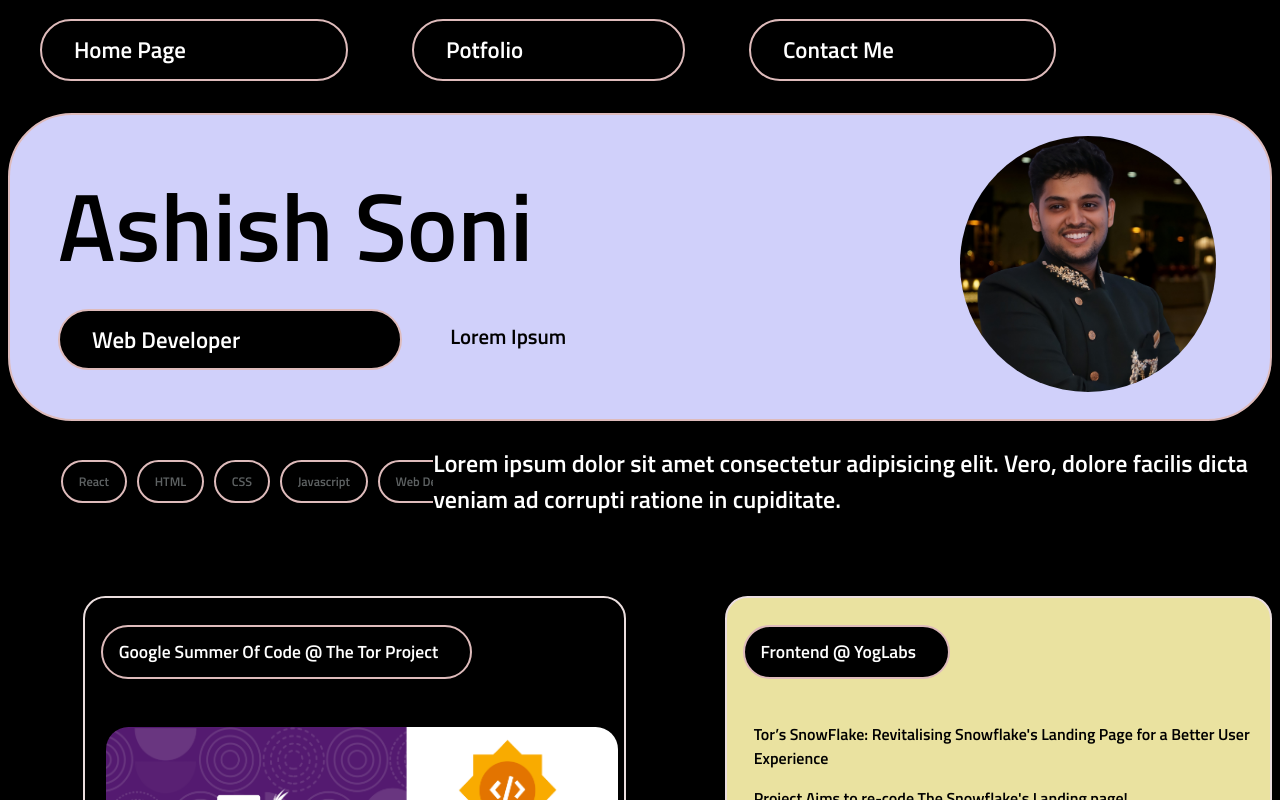
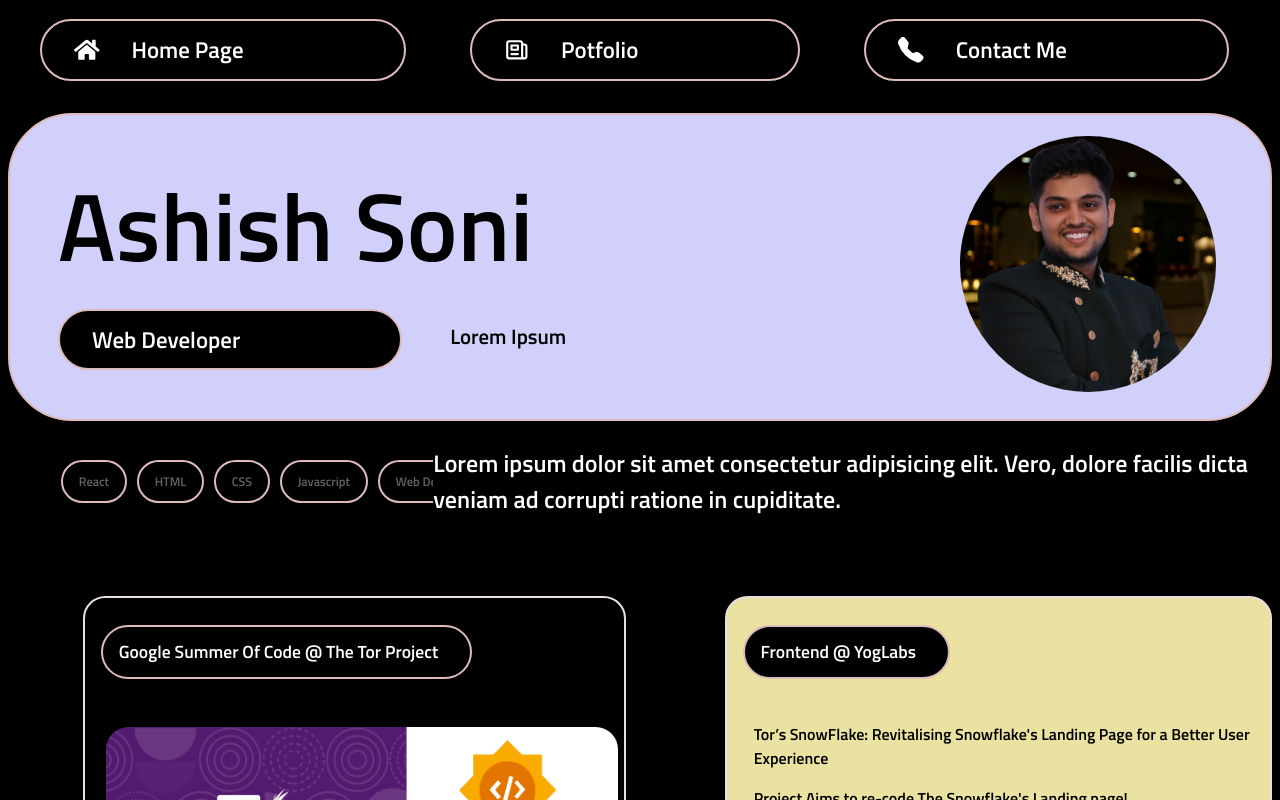
Before and after one commit to ashishsoniii/personal-portfolio, a React (Create React App) app: page / in a window 1280 px wide. Shown: the top 800 px of the page. Built offline with nearby package versions, Linux system fonts and the light colour scheme.

Commit message:
frontend-fix

```diff
--- a/src/App.css
+++ b/src/App.css
@@ -1,6 +1,8 @@
 * {
     /* background-color: black; */
     scroll-behavior: smooth;
+    /* background-color: rgb(0, 0, 0); */
+    background-color: rgb(0, 0, 0);
     /* scroll-padding-top: 80px; */
 
 
--- a/src/App.js
+++ b/src/App.js
@@ -1,13 +1,16 @@
 import React from 'react'
 import Navbar from './components/Navbar'
-import "./App.js"
+import "./App.css"
 import HomePage from './Page/HomePage'
 
 function App() {
   return (
     <>
+    <div className="bg-color">
+
       <Navbar/>
       <HomePage/>
+    </div>
     </>
   )
 }
--- a/src/Page/HomePage.js
+++ b/src/Page/HomePage.js
@@ -19,9 +19,9 @@ function HomePage() {
       <div className="homepage-main">
         <div className="hp-left">
           <div className="ashish-txt">Ashish Soni</div>
-          <div className="nav tp">
-            <div className="nav-btn">
-              <a href="/" className="nav-btn-link">
+          <div className="nav tp ">
+            <div className="nav-btn bg-hover-white">
+              <a href="/" className="nav-btn-link bg-hover-white">
                 Web Developer
               </a>
             </div>
@@ -43,7 +43,7 @@ function HomePage() {
       {/* Section 2 */}
       <div className="homeSection2">
         {Skills.map((btn, index) => (
-          <div className="nav2 tp">
+          <div className="nav2 tp ">
             <div className="nav-btn3" key={index}>
               <h1 className="nav-btn-link3">{btn.text}</h1>
             </div>
--- a/src/Page/HomePage4.js
+++ b/src/Page/HomePage4.js
@@ -1,7 +1,7 @@
 import React from "react";
 import Form from "../components/Form";
-import { FaGithub, FaLinkedin, FaTwitter, FaVoicemail } from "react-icons/fa";
-import { AiOutlineMail } from "react-icons/ai";
+import { FaGithub, FaLinkedin, FaTwitter } from "react-icons/fa";
+import { AiFillGitlab, AiOutlineMail } from "react-icons/ai";
 import { BsFillTelephoneFill } from "react-icons/bs";
 
 function HomePage4() {
@@ -26,7 +26,7 @@ function HomePage4() {
               <a
                 className="contact-text-content-1-content"
                 href="mailto:ashishsoni2002@gmail.com"
-                target="_blank"
+                target="__blank"
               >
                 ashishsoni2002@gmail.com
               </a>
@@ -37,7 +37,7 @@ function HomePage4() {
             <a
               className="contact-text-content-1-content"
               href="tel:9660688940"
-              target="_blank"
+              target="__blank"
             >
               9660688940
             </a>
@@ -58,6 +58,9 @@ function HomePage4() {
             <a href="https://github.com/ashishsoniii" target="__blank">
               <FaGithub />
             </a>
+            <a href="https://gitlab.torproject.org/ashishsoniii"  target="__blank">
+              <AiFillGitlab/>
+            </a>
           </div>
         </div>
       </div>
--- a/src/Page/Page.css
+++ b/src/Page/Page.css
@@ -605,6 +605,7 @@ h2 {
     /* margin-bottom: 1rem; */
     color: #cbcbcb;;
 
+
 }
 
 .contact-text-content-1-heading {
--- a/src/components/Navbar.css
+++ b/src/components/Navbar.css
@@ -2,6 +2,8 @@
     justify-content: flex-start;
     display: flex;
     /* border-style: double; */
+    background-color: rgb(0, 0, 0);
+
 }
 
 .nav-btn {
@@ -44,10 +46,20 @@
     padding: 0.7rem 2rem .7rem 1rem;
 }
 
-.nav-btn:hover {
+/* .nav-btn:hover {
     background-color: #181d21;
     cursor: pointer;
     border-style: double;
+} */
+
+
+.bg-hover-grey:hover {
+    background-color: #181d21;
+
+}
+.bg-hover-white:hover {
+
+    background-color: #1f2429;
 
 
 }
@@ -73,14 +85,14 @@
 
 }
 
+/*
 .nav-btn-link:hover {
 
 
     background-color: #181d21;
     color: White;
-    /* font-size: 1.3em; */
 
-}
+} */
 
 .tp {
     background-color: #debbbb00;
@@ -95,3 +107,22 @@
 .small-lnk {
     font-size: 1.1rem;
 }
+
+
+
+.nav-icon-add {
+    font-size: 1.6rem;
+    display: flex;
+    align-items: center;
+    margin-right: 2rem;
+    justify-content: flex-end;
+    background-color: transparent;
+}
+.nav-icon-add svg {
+    background-color: transparent;
+}
+
+.nav-wrap-icon {
+    display: flex;
+    background-color: transparent;
+}
--- a/src/components/Navbar.js
+++ b/src/components/Navbar.js
@@ -1,13 +1,48 @@
 import React from "react";
 import "./Navbar.css";
+import { FaHome } from "react-icons/fa";
+import { BsFillTelephoneFill } from "react-icons/bs";
+import { HiOutlineNewspaper } from "react-icons/hi";
 
 function Navbar() {
   return (
     <>
       <div className="nav">
-        <div className="nav-btn"><a href="/" className="nav-btn-link"> Home Page </a> </div>
-        <div className="nav-btn"><a href="/" className="nav-btn-link"> Potfolio </a> </div>
-        <div className="nav-btn"><a href="/" className="nav-btn-link"> Contact Me </a> </div>
+        <div className="nav-btn bg-hover-grey">
+          <div className="nav-wrap-icon bg-hover-grey">
+            <div className="nav-icon-add bg-hover-grey">
+              {" "}
+              <FaHome />{" "}
+            </div>
+            <a href="/" className="nav-btn-link bg-hover-grey">
+              {" "}
+              Home Page{" "}
+            </a>{" "}
+          </div>
+        </div>
+
+        <div className="nav-btn bg-hover-grey">
+          <div className="nav-wrap-icon bg-hover-grey">
+            <div className="nav-icon-add bg-hover-grey">
+              <HiOutlineNewspaper />
+            </div>
+            <a href="/" className="nav-btn-link bg-hover-grey">
+              {" "}
+              Potfolio{" "}
+            </a>{" "}
+          </div>
+        </div>
+        <div className="nav-btn bg-hover-grey">
+          <div className="nav-wrap-icon bg-hover-grey">
+            <div className="nav-icon-add bg-hover-grey">
+              <BsFillTelephoneFill />
+            </div>
+            <a href="/" className="nav-btn-link bg-hover-grey">
+              {" "}
+              Contact Me{" "}
+            </a>{" "}
+          </div>
+        </div>
         {/* <div className="nav-btn"><a href="/" className="nav-btn-link"> Soni </a> </div> */}
       </div>
     </>
--- a/src/index.css
+++ b/src/index.css
@@ -4,7 +4,7 @@
 
 * {
   color: rgb(231, 248, 240);
-  background-color: rgb(0, 0, 0);
+  /* background-color: rgb(0, 0, 0); */
 }
 
 * {
```
